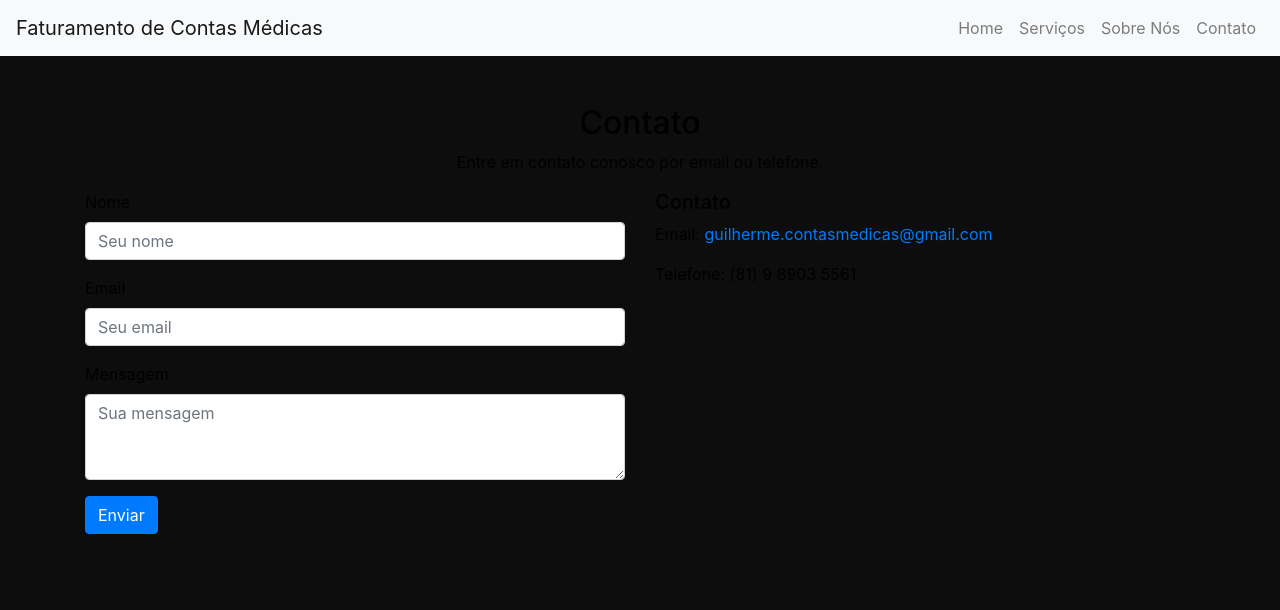
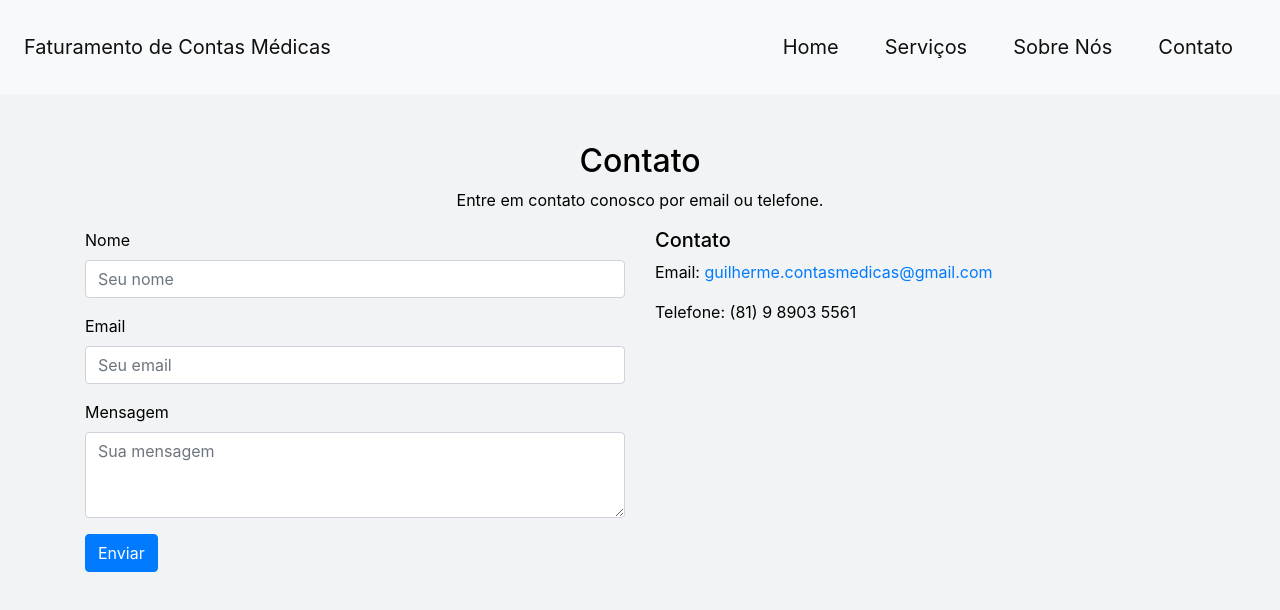
Before and after one commit to z12pikachu/faturamento_medico, a plain HTML site: page contato.html in a window 1280 px wide. Drawn offline with nearby package versions, Linux system fonts and the light colour scheme.

Commit message:
Add files via upload

```diff
--- a/contato.html
+++ b/contato.html
@@ -7,9 +7,28 @@
     <link href="https://stackpath.bootstrapcdn.com/bootstrap/4.5.2/css/bootstrap.min.css" rel="stylesheet">
     <style>
         body {
-           background-color: #0d0d0e; /* Azul claro */
+           background-color: #f2f3f4; /* Azul claro */
             color: #000;
             position: relative;
+        }
+        .navbar {
+            font-size: 1.25rem; /* Aumentando o tamanho da fonte da navbar */
+            padding: 1.5rem; /* Aumentando o padding da navbar */
+            background-color: #0d0d0e; /* Alterando a cor de fundo da navbar */
+        }
+        .navbar-nav {
+            text-align: center;
+        }
+        .navbar-brand, .nav-link {
+            color: #111010 !important; /* Alterando a cor do texto da navbar para branco */
+        }
+        .nav-item {
+            margin: 0 15px;
+        }
+        @media (max-width: 767px) {
+            .nav-item {
+                margin: 10px 0;
+            }
         }
     </style>
 </head>
```
Also changed, not shown: servicos.html (+16 -3 lines), sobre.html (+20 -1 lines).
